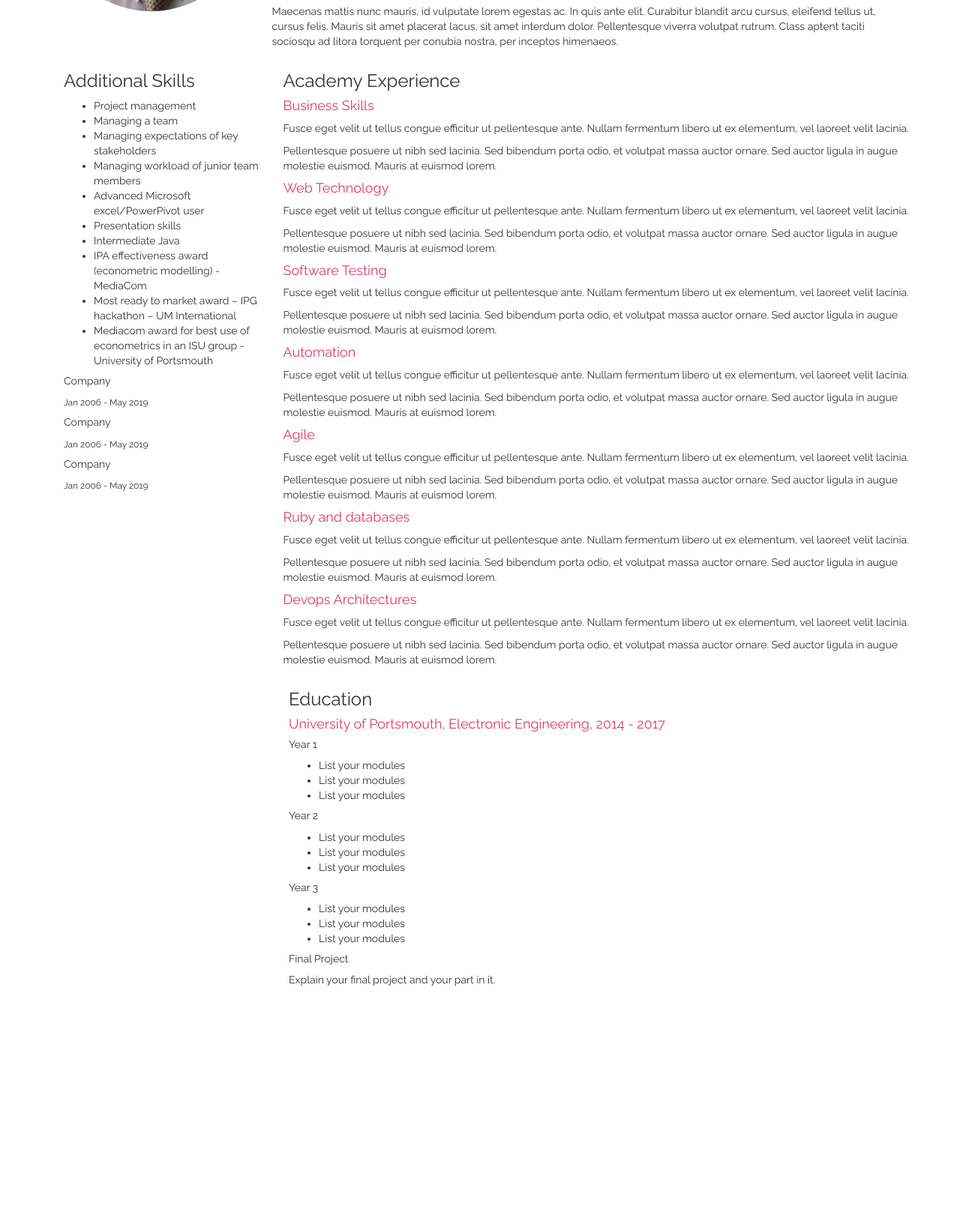
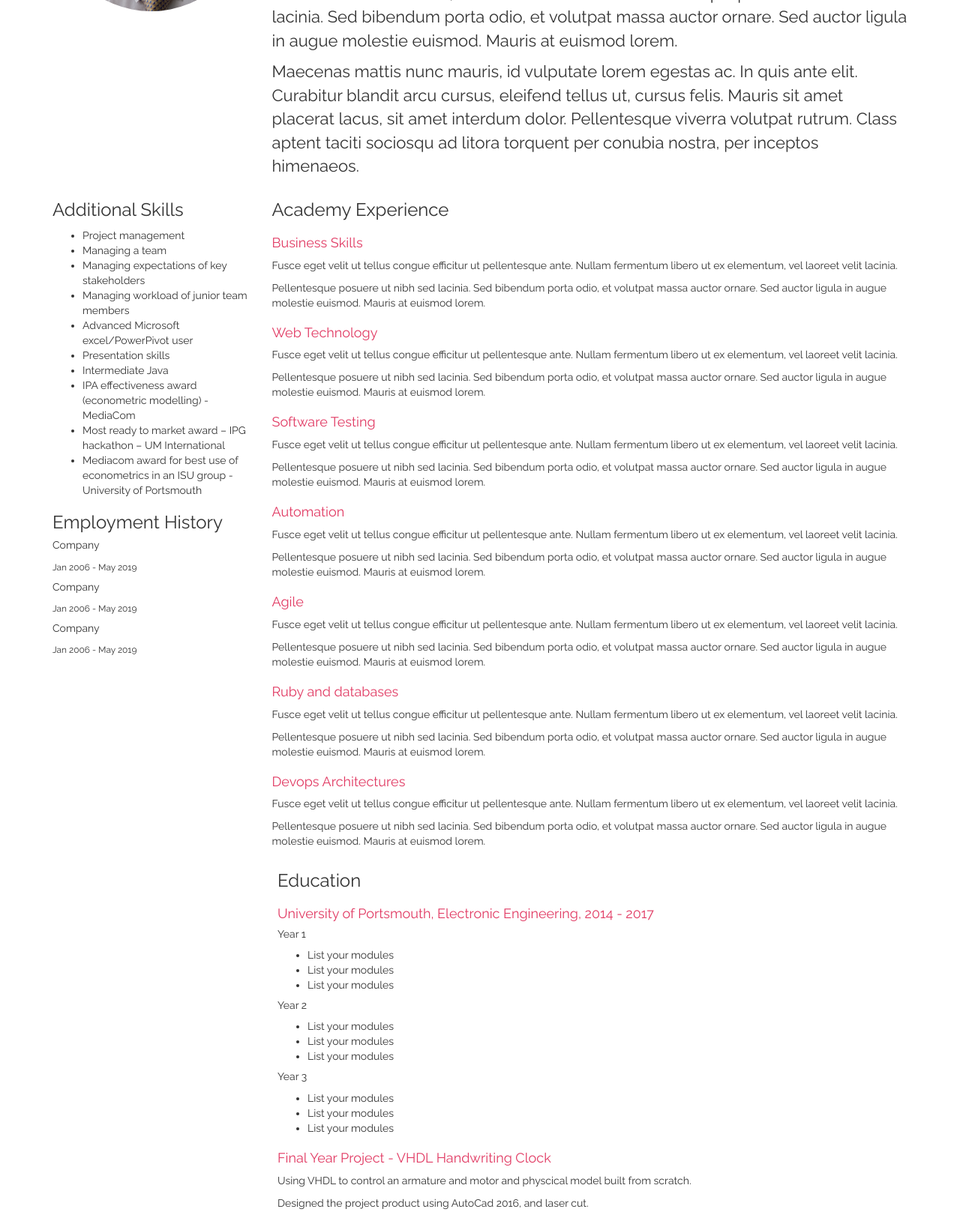
Before and after one commit to JL337/Sparta-Global-Profile, a plain HTML site: page index.html in a window 1280 px wide. Shown: the part 320-1945 px from the top of the page at 75% size. Before the commit the page ends 1647 px from the top, so only its background shows below. Drawn offline with nearby package versions, Linux system fonts and the light colour scheme.

```diff
--- a/css/index.css
+++ b/css/index.css
@@ -5,11 +5,23 @@ html,body {
 /*Titles for my NAME and Subsections for experience use a RED-ish colour*/
 h1,h4 {
   color:#E13A63;
+  padding-top: 10px;
 }
 /*Resize the sparta global logo in nav bar, set width and margin gap on top*/
 #logo {
   width:100px;
 }
+
+.introduction, .project-info{
+	font-size: 22px;
+}
+
+#skills{
+}
+
+#job-history{
+}
+
 
 /*Overrides Listed Below*/
 
--- a/index.html
+++ b/index.html
@@ -42,6 +42,7 @@
         <p>Fusce eget velit ut tellus congue efficitur ut pellentesque ante. Nullam fermentum libero ut ex elementum, vel laoreet velit lacinia. Pellentesque posuere ut nibh sed lacinia. Sed bibendum porta odio, et volutpat massa auctor ornare. Sed auctor ligula in augue molestie euismod. Mauris at euismod lorem.</p>
         <p>Maecenas mattis nunc mauris, id vulputate lorem egestas ac. In quis ante elit. Curabitur blandit arcu cursus, eleifend tellus ut, cursus felis. Mauris sit amet placerat lacus, sit amet interdum dolor. Pellentesque viverra volutpat rutrum. Class aptent taciti sociosqu ad litora torquent per conubia nostra, per inceptos himenaeos.</p>
       </div>
+    </div>
   </div>
 </div>
 <div class="container">
@@ -65,6 +66,7 @@
         </ul>
       </div>
       <div class="job-history">
+        <h3>Employment History</h3>
           <div class="company">
             <h5>Company</h5>
             <small>Jan 2006 - May 2019</small>
@@ -141,8 +143,9 @@
           <li>List your modules</li>
           <li>List your modules</li>
         </ul>
-      <h5>Final Project</h5>
-      <p>Explain your final project and your part in it.</p>
+      <h4>Final Year Project - VHDL Handwriting Clock</h4>
+      <p> Using VHDL to control an armature and motor and physcical model built from scratch.</p>
+      <p> Designed the project product using AutoCad 2016, and laser cut.</p>
   </div>
 </div>
 </body>
```
Also changed, not shown: projects.html (+2 -2 lines).
